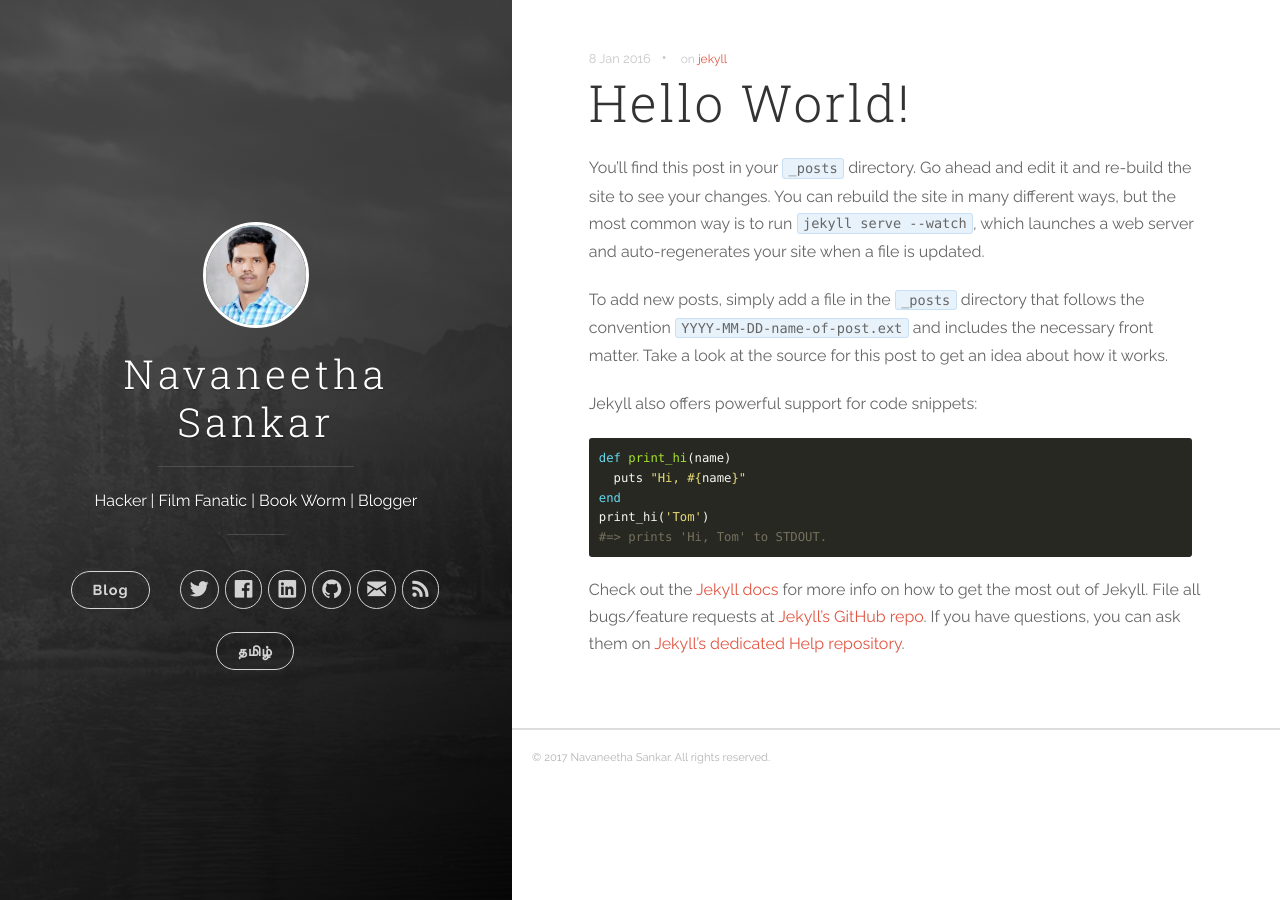
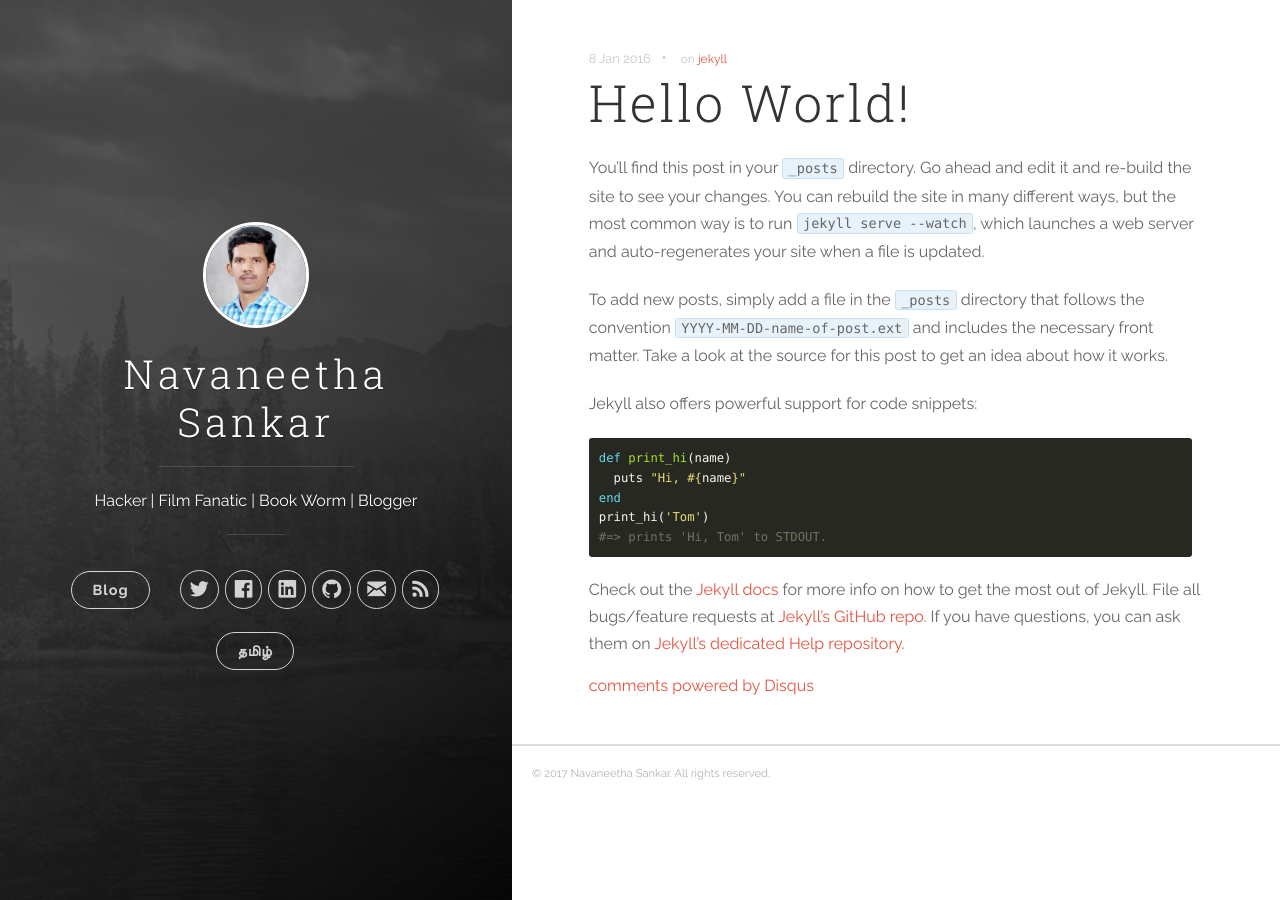
Before and after one commit to knsankar/knsankar.github.io, a Jekyll site: the page built from _posts/2016-01-08-welcome-to-jekyll.markdown, in a window 1280 px wide. Built offline with Jekyll 4.4.1, drawn with Linux system fonts in a browser that asks for light colours; nearby versions of some CDN libraries; comment, search, counter and statistics services are not loaded; some of the changed lines change nothing that is shown.

Commit message:
Added dusqus

```diff
--- a/_config.yml
+++ b/_config.yml
@@ -4,7 +4,7 @@
 url: 'http://knsankar.in'
 #baseurl: '/jekyll-uno'
 google_analytics: 'UA-107982597-1'
-# disqus_shortname: 'your-disqus-name'
+disqus_shortname: 'knsankar'
 
 author:
   name: 'Navaneetha Sankar'
```
